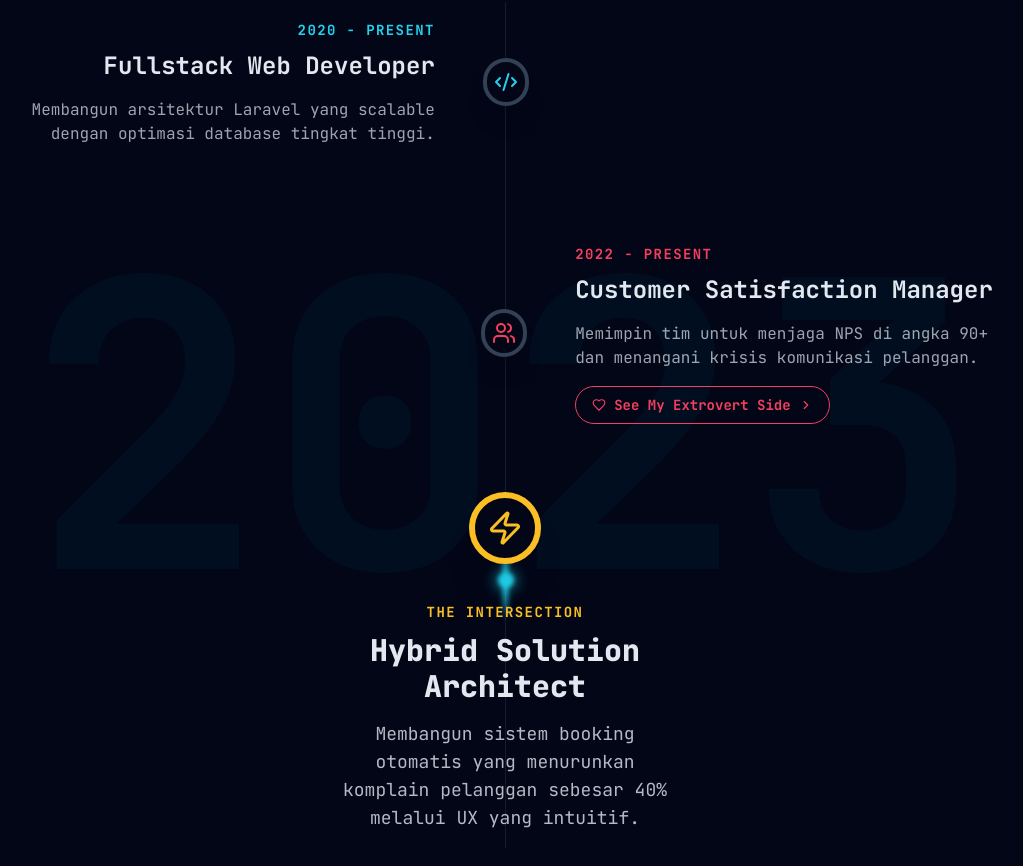
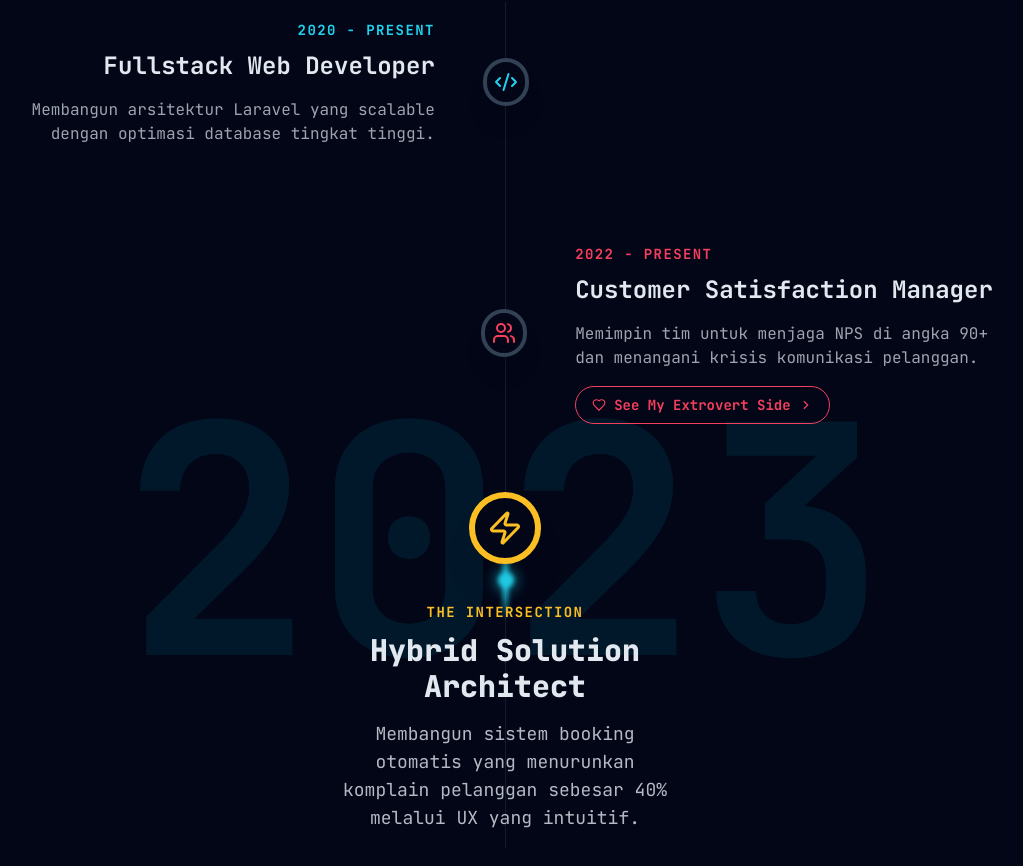
Before and after one commit to Barodillah/barody, a React (Vite) app: page / in a window 1280 px wide. Shown: the part 1001-1867 px from the top of the page, without its empty margins (135-1158 px from the left). Built offline with nearby package versions, Linux system fonts and the light colour scheme.

Commit message:
fix angka tahun

```diff
--- a/src/App.jsx
+++ b/src/App.jsx
@@ -530,8 +530,11 @@ const App = () => {
                         <div className="absolute left-1/2 top-0 bottom-0 w-px bg-slate-500/20"></div>
 
                         {/* Dynamic Year Background */}
-                        <div className="absolute top-1/2 left-1/2 -translate-x-1/2 -translate-y-1/2 z-0 pointer-events-none select-none overflow-hidden flex items-center justify-center w-full h-full">
-                            <span className={`text-[15rem] md:text-[25rem] font-bold opacity-5 leading-none transition-all duration-300 ${isLogic ? 'text-cyan-500' : 'text-rose-500'}`}>
+                        <div
+                            className="absolute left-1/2 -translate-x-1/2 -translate-y-1/2 z-0 pointer-events-none select-none flex items-center justify-center w-full"
+                            style={{ top: `${timelineProgress * 100}%`, transition: 'top 0.15s ease-out' }}
+                        >
+                            <span className={`text-[6rem] sm:text-[10rem] md:text-[20rem] font-bold opacity-10 leading-none transition-all duration-300 whitespace-nowrap ${isLogic ? 'text-cyan-500' : 'text-rose-500'}`}>
                                 {currentYear}
                             </span>
                         </div>
```
